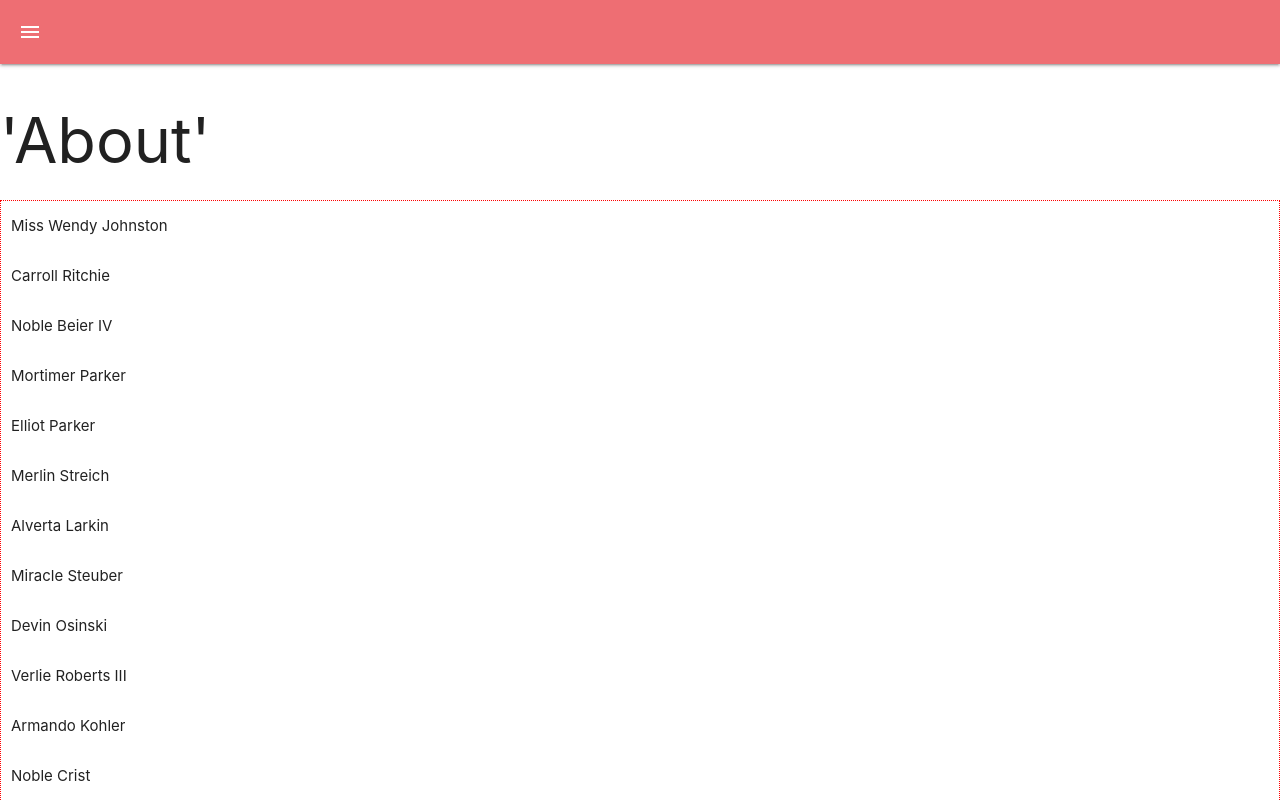
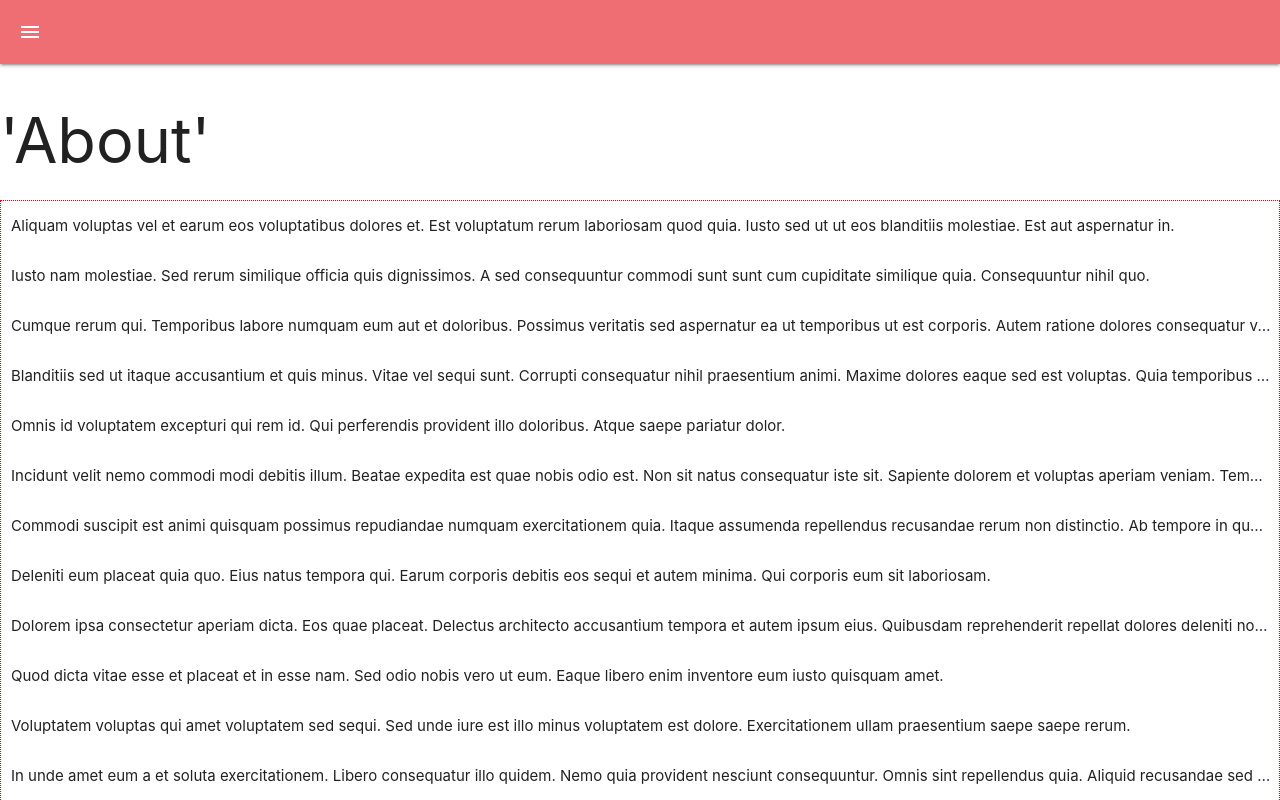
Before and after one commit to alex-worker/CombinatoricsIDE, a React (Create React App) app in the folder simple-ide/: page / in a window 1280 px wide. Shown: the top 800 px of the page. Built offline with nearby package versions, Linux system fonts and the light colour scheme.

Commit message:
freeze it please...

```diff
--- a/simple-ide/src/pages/About.js
+++ b/simple-ide/src/pages/About.js
@@ -13,28 +13,28 @@ for (let index = 0; index < 100; index++) {
   list.push(fakeData)
 }
 
-const _cache = new CellMeasurerCache({
-  fixedWidth: true,
-  minHeight: 25
-})
+// const _cache = new CellMeasurerCache({
+//   fixedWidth: true,
+//   minHeight: 25
+// })
 
-const _renderRow = ({ index, key, style, parent }) => {
-  return <CellMeasurer
-    key={key}
-    cache={_cache}
-    parent={parent}
-    columnIndex={0}
-    rowIndex={index}>
-    <tr style={{
-      ...style
-      // height: 35,
-      // whiteSpace: 'nowrap'
-    }}>
-      <td>{list[index].name}</td>
-      <td>{list[index].description}</td>
-    </tr>
-  </CellMeasurer>
-}
+// const _renderRow = ({ index, key, style, parent }) => {
+//   return <CellMeasurer
+//     key={key}
+//     cache={_cache}
+//     parent={parent}
+//     columnIndex={0}
+//     rowIndex={index}>
+//     <tr style={{
+//       ...style
+//       // height: 35,
+//       // whiteSpace: 'nowrap'
+//     }}>
+//       <td>{list[index].name}</td>
+//       <td>{list[index].description}</td>
+//     </tr>
+//   </CellMeasurer>
+// }
 
 // const MyList = (props) => {
 //   const { width, height } = props
@@ -68,7 +68,7 @@ const MyTablePlace = () => (
           rowCount={list.length}
         >
           <Column
-            dataKey='name'
+            dataKey='description'
             // width={90}
           />
         </Table>
--- a/simple-ide/src/pages/Variables.js
+++ b/simple-ide/src/pages/Variables.js
@@ -1,4 +1,33 @@
 import React from 'react'
+
+const vars = [
+  { name: 'var_act', default: '0', comment: 'Current action' },
+  { name: 'var_ret', default: '0', comment: 'Script return value' },
+  { name: 'var_pos_y', default: '0', comment: 'Pos X' },
+  { name: 'var_pos_x', default: '0', comment: 'Pos Y' },
+  { name: 'item_id', default: '0', comment: 'Active item id' },
+  { name: 'game_over', default: '0', comment: 'Game over type, 0 - game not ending.' }
+]
+
+// const systemVarOffset = 10
+
+const columns = [
+  {
+    Header: 'Name',
+    accessor: 'name',
+    maxWidth: '150px'
+  },
+  {
+    Header: 'Default',
+    accessor: 'default',
+    maxWidth: '50px'
+  },
+  {
+    Header: 'Comment',
+    accessor: 'comment',
+    style: { 'white-space': 'unset' }
+  }
+]
 
 const Variables = () => {
   return <div>'Variables'</div>
```
Also changed, not shown: simple-ide/package.json (+9 -9 lines), 1 other file (tests, documents, lock files or other folders).
